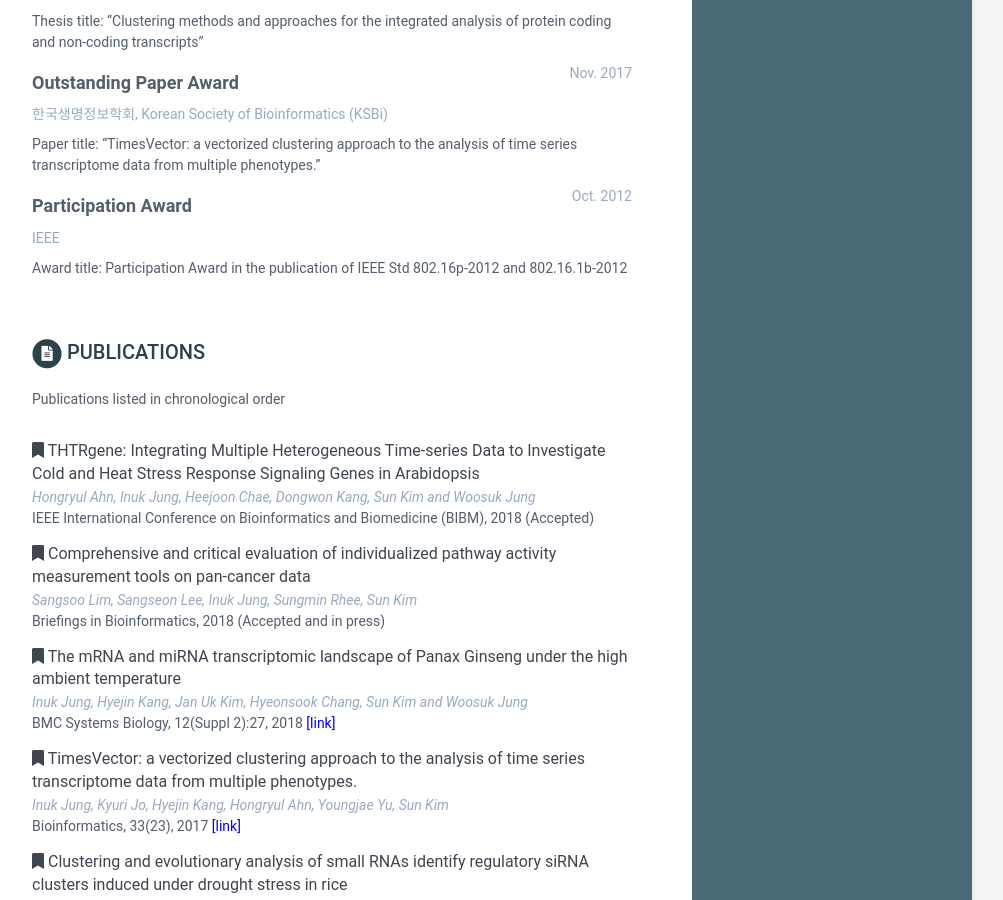
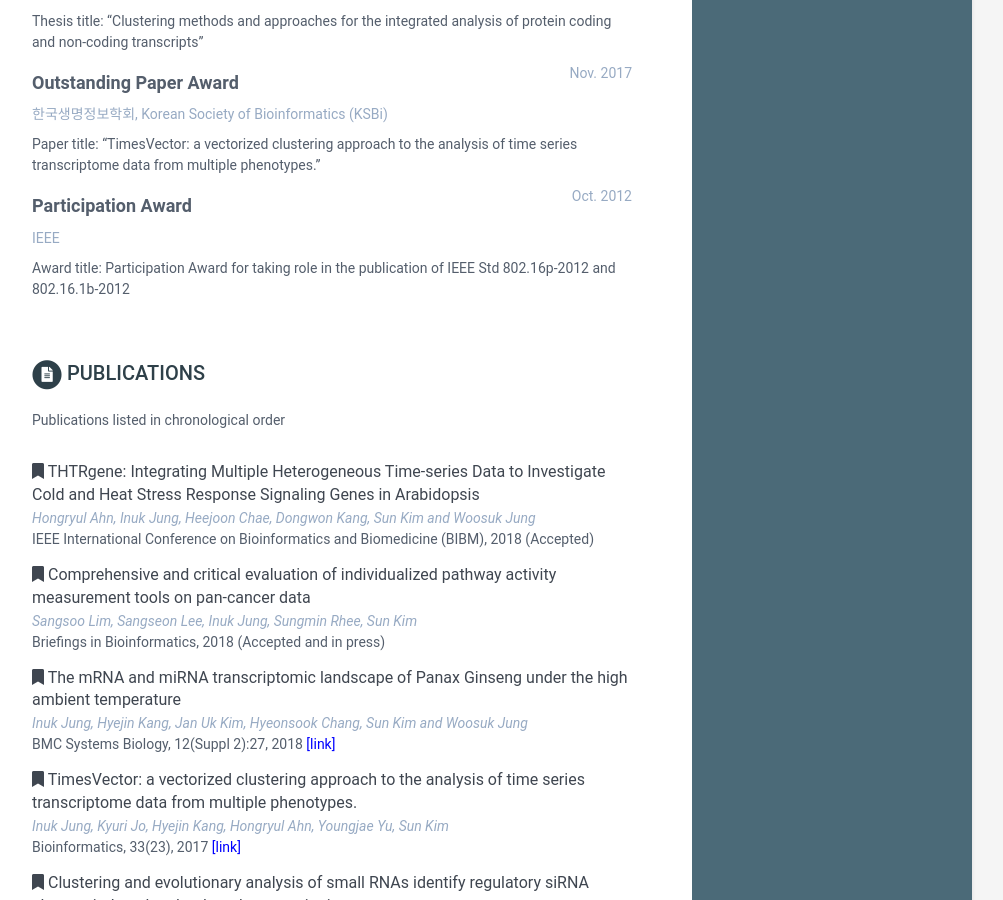
Before and after one commit to inukj/inukj.github.io, a Jekyll site: the page built from index.html, in a window 1280 px wide and 900 px high, scrolled down 1043 px. Shown: the whole window, without its empty margins (168-1171 px from the left). Built offline with Jekyll 4.4.1, drawn with Linux system fonts in a browser that asks for light colours.

Commit message:
update project

```diff
--- a/_data/data.yml
+++ b/_data/data.yml
@@ -77,7 +77,7 @@
       organization: IEEE
       time: Oct. 2012
       details: |
-        Award title: Participation Award in the publication of IEEE Std 802.16p-2012 and 802.16.1b-2012
+        Award title: Participation Award for taking role in the publication of IEEE Std 802.16p-2012 and 802.16.1b-2012
 
 
 experiences:
```
